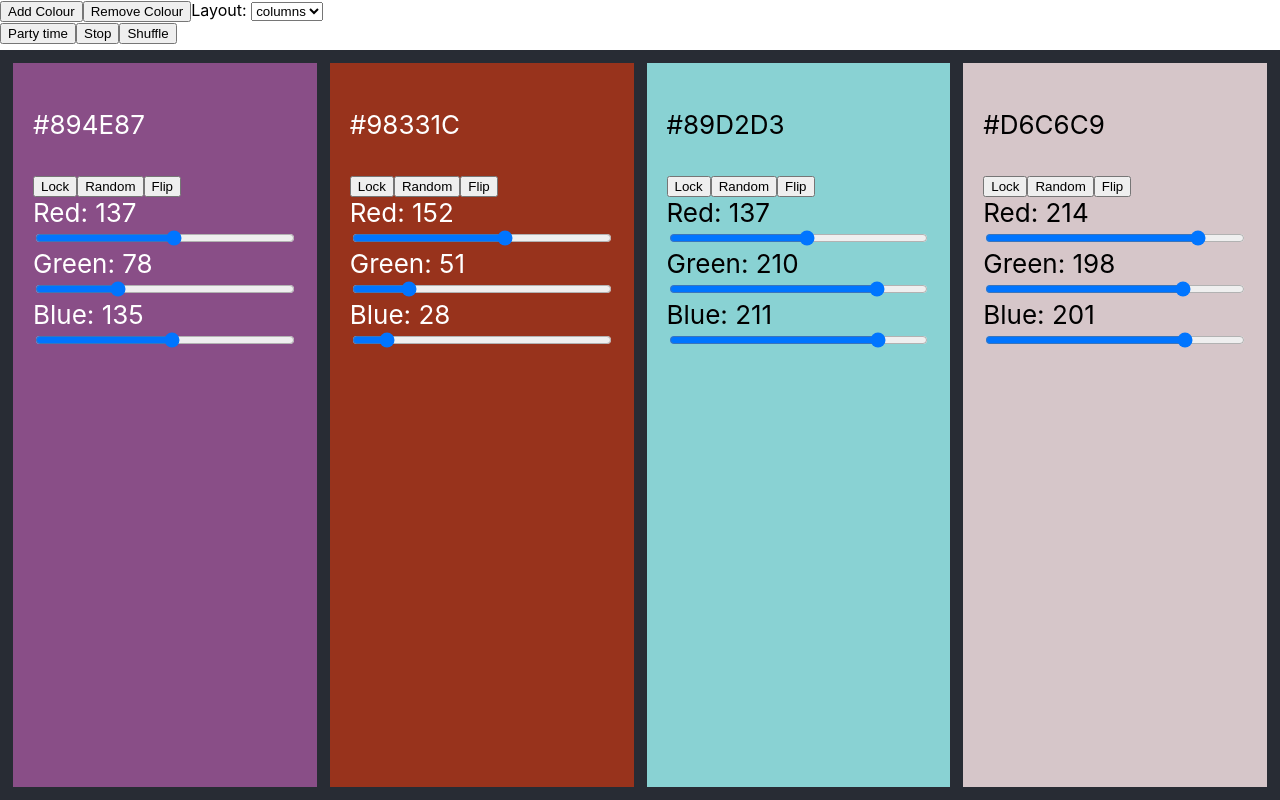
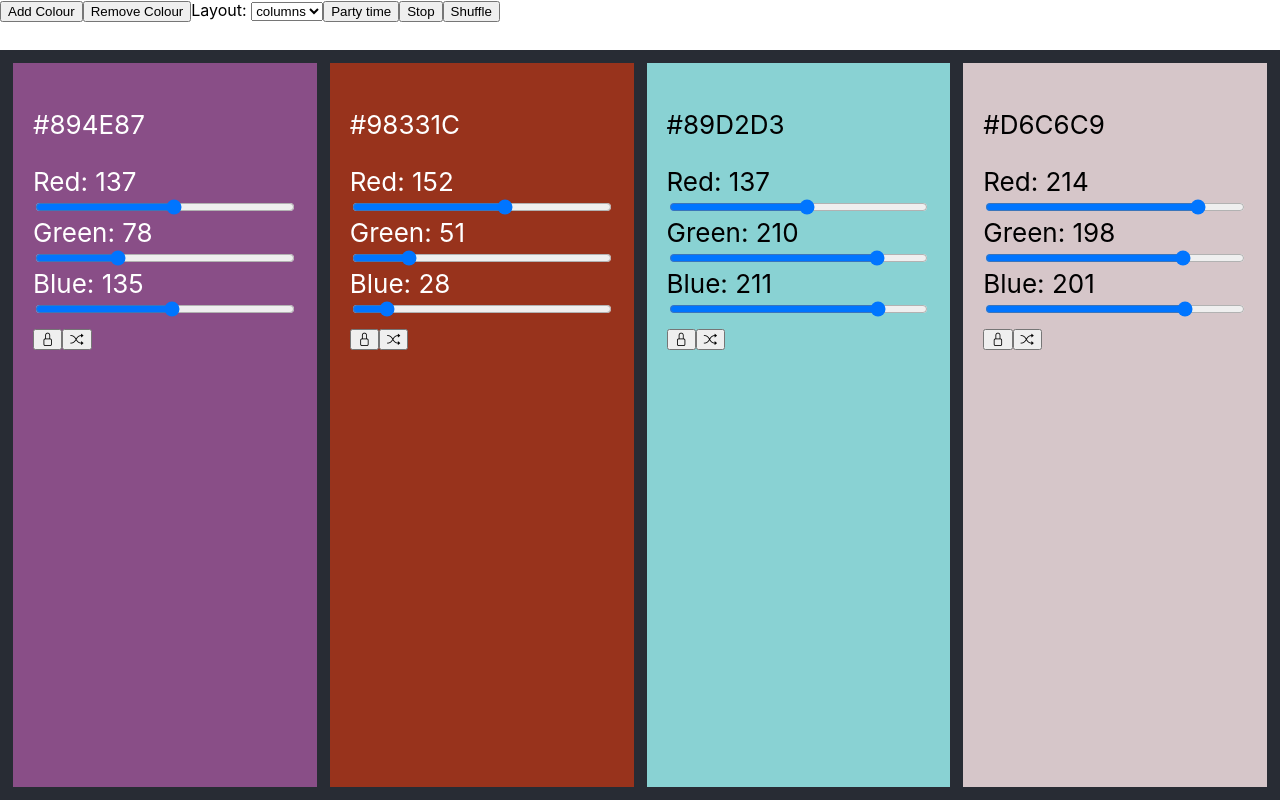
Before and after one commit to jthomas1/schemer-react, a React (Create React App) app: page / in a window 1280 px wide. Built offline with nearby package versions, Linux system fonts and the light colour scheme.

Commit message:
Add bootstrap icons and tidy up buttons

```diff
--- a/public/index.html
+++ b/public/index.html
@@ -24,7 +24,9 @@
       work correctly both with client-side routing and a non-root public URL.
       Learn how to configure a non-root public URL by running `npm run build`.
     -->
-    <title>React App</title>
+    <title>Schemer</title>
+
+    <link rel="stylesheet" href="https://cdn.jsdelivr.net/npm/bootstrap-icons@1.4.0/font/bootstrap-icons.css">
   </head>
   <body>
     <noscript>You need to enable JavaScript to run this app.</noscript>
--- a/src/App.tsx
+++ b/src/App.tsx
@@ -4,7 +4,7 @@ import { ColourBar } from "./components/ColourBar/ColourBar";
 import { SettingsMenu } from "./components/SettingsMenu/SettingsMenu";
 import { ColourFactory } from "./utils/ColourFactory";
 import { Colour } from "./models/Colour";
-import { swapArrayItems, randomInRange } from "./utils/Utils";
+import { swapArrayItems } from "./utils/Utils";
 
 export interface IAppContext {
     colours: Colour[],
@@ -19,7 +19,7 @@ export enum Layouts {
     Grid = 'grid'
 }
 
-export const AppContext = createContext<IAppContext>( {
+export const AppContext = createContext<IAppContext>({
     colours: [],
     setColours: colours => console.warn('no colours provider'),
     layout: 'columns',
@@ -31,7 +31,6 @@ export const useAppContext = () => useContext(AppContext);
 function App() {
     const [ colours, setColours ] = useState<Colour[]>(ColourFactory.generateN(4))
     const [ layout, setLayout ] = useState<string>(Layouts.Columns)
-    const [ partyOn, setPartyOn ] = useState<number>()
     const [ draggingId, setDraggingId ] = useState<string>('')
 
     /**
@@ -61,12 +60,13 @@ function App() {
         }
     })
 
-    function swapColours(index1: number, index2: number) : void {
+    function swapColours(index1: number, index2: number): void {
         setColours(swapArrayItems(colours, index1, index2))
     }
 
-    function dragOver(e :any) {
+    function dragOver(e: any) {
         if (!draggingId) return
+        if (colours.find(c => draggingId === e.currentTarget.id)?.locked) return
         const sourceIndex = colours.findIndex(c => c.id === draggingId)
         const targetIndex = colours.findIndex(c => c.id === e.currentTarget.id);
         if (sourceIndex !== targetIndex) {
@@ -75,6 +75,7 @@ function App() {
     }
 
     function dragStart(e: any) {
+        if (colours.find(c => c.id === e.target.id)?.locked) return
         // for some reason the native dataTransfer API doesn't work in Edge but it does in firefox
         // e.dataTransfer.effectAllowed = "move"
         // e.dataTransfer.setData("text/plain", e.target.id)
@@ -87,33 +88,15 @@ function App() {
         setDraggingId('')
     }
 
-    function shuffle() {
-        swapColours(randomInRange(0,4), randomInRange(0,4))
-    }
-
-    function partyTime() {
-        if (partyOn) return
-        shuffle()
-        setPartyOn(window.setInterval(shuffle, 500))
-    }
-
-    function stopParty() {
-        window.clearInterval(partyOn)
-        setPartyOn(undefined)
-    }
-
     return (
         <div className="App">
-            <AppContext.Provider value={{ colours, setColours, layout, setLayout }}>
+            <AppContext.Provider value={ { colours, setColours, layout, setLayout } }>
                 <header className="app-header">
-                    <SettingsMenu />
-                    <button onClick={partyTime}>Party time</button>
-                    <button onClick={stopParty}>Stop</button>
-                    <button onClick={shuffle}>Shuffle</button>
+                    <SettingsMenu/>
                 </header>
             </AppContext.Provider>
             <main className="colour-container">
-                <ul className={`colour-list ${ layout } `}>{ colours.map(colour =>
+                <ul className={ `colour-list ${ layout } ` }>{ colours.map(colour =>
                     <li
                         id={ colour.id }
                         className="colour-item"
@@ -126,7 +109,7 @@ function App() {
                     >
                         <ColourBar colour={ colour }/>
                     </li>
-                )}</ul>
+                ) }</ul>
             </main>
         </div>
     );
--- a/src/components/ColourBar/ColourBar.tsx
+++ b/src/components/ColourBar/ColourBar.tsx
@@ -14,12 +14,16 @@ interface ColourBarProps {
 
 interface IColourBarContext {
     colour: Colour,
-    updateRGB: (rgb: RGB) => void
+    updateRGB: (rgb: RGB) => void,
+    locked: boolean,
+    toggleLock: () => void
 }
 
-export const ColourBarContext= createContext<IColourBarContext>({
+export const ColourBarContext = createContext<IColourBarContext>({
     colour: ColourFactory.random(),
-    updateRGB: rgb => console.warn('no update rgb provider')
+    updateRGB: rgb => console.warn('no update rgb provider'),
+    locked: false,
+    toggleLock: () => console.warn('no lock provider')
 })
 
 export const useColourBarContext = () => useContext(ColourBarContext);
@@ -35,18 +39,10 @@ export const ColourBar: React.FC<ColourBarProps> = ({ colour }) => {
         color: textColour
     }
 
-    /**
-     * Randomises the background colour unless the user has locked it.
-     */
-    function randomise() {
-        if (locked) return;
-        colour.randomise()
-        updateRGB(colour.rgb)
-    }
-
     function toggleLock() {
         colour.locked = !colour.locked;
         setLocked(!locked)
+        flip()
     }
 
     function flip() {
@@ -59,23 +55,25 @@ export const ColourBar: React.FC<ColourBarProps> = ({ colour }) => {
     }
 
     return (
-        <div style={ styles } className={ `colour-bar ${ flipped ? 'flipped' : '' }` }>
-            <div className="front" aria-hidden={ flipped }>
-                <p draggable onDragStart={suppressEvent}>{ colour.hex.toUpperCase() }</p>
+        <div
+            style={ styles }
+            className={ `colour-bar ${ flipped ? 'flipped' : '' }` }>
+            <div
+                className="front"
+                aria-hidden={ flipped }>
+                <p draggable onDragStart={ suppressEvent }>{ colour.hex.toUpperCase() }</p>
                 <div>
-                    <button onClick={ toggleLock }>{ locked ? 'Unlock' : 'Lock' }</button>
-                    <button onClick={ randomise }>Random</button>
-                    <button onClick={ flip }>Flip</button>
-                </div>
-                <div>
-                    <ColourBarContext.Provider value={{ colour, updateRGB }}>
-                        <ColourControls />
+                    <ColourBarContext.Provider value={ { colour, updateRGB, locked, toggleLock } }>
+                        <ColourControls/>
                     </ColourBarContext.Provider>
-
                 </div>
             </div>
             <div className="back flipped" aria-hidden={ !flipped }>
-                <button  onClick={ flip }>Flip</button>
+                <button
+                    onClick={ toggleLock }
+                    aria-label="Unlock">
+                    <i aria-hidden="true" className="bi-unlock"/>
+                </button>
             </div>
         </div>
     )
--- a/src/components/ColourControls/ColourControls.tsx
+++ b/src/components/ColourControls/ColourControls.tsx
@@ -7,7 +7,7 @@ interface ColourControlsProps {
 }
 
 export const ColourControls: React.FC<ColourControlsProps> = () => {
-    const { colour, updateRGB } = useColourBarContext()
+    const { colour, updateRGB, locked, toggleLock } = useColourBarContext()
 
     function update(e: any) {
         const type = e.target.dataset.colour;
@@ -17,7 +17,17 @@ export const ColourControls: React.FC<ColourControlsProps> = () => {
         }
     }
 
+    /**
+     * Randomises the background colour unless the user has locked it.
+     */
+    function randomise() {
+        if (locked) return;
+        colour.randomise()
+        updateRGB(colour.rgb)
+    }
+
     return (
+        <div>
             <div
                 draggable="false"
                 className="colour-controls">
@@ -55,5 +65,18 @@ export const ColourControls: React.FC<ColourControlsProps> = () => {
                     max="255"
                     defaultValue={ colour.rgb.blue }/>
             </div>
+            <div>
+                <button
+                    onClick={ toggleLock }
+                    aria-label="Lock">
+                    <i aria-hidden="true" className="bi-lock" />
+                </button>
+                <button
+                    onClick={ randomise }
+                    aria-label="Randomise">
+                    <i aria-hidden="true" className="bi-shuffle" />
+                </button>
+            </div>
+        </div>
     )
 }
--- a/src/components/SettingsMenu/SettingsMenu.tsx
+++ b/src/components/SettingsMenu/SettingsMenu.tsx
@@ -1,11 +1,13 @@
-import React, { ChangeEvent } from 'react';
+import React, { ChangeEvent, useState } from 'react';
 import { ColourFactory } from "../../utils/ColourFactory";
 import { useAppContext, Layouts } from "../../App";
+import { randomInRange, swapArrayItems } from "../../utils/Utils";
 
 interface SettingsMenuProps {
 }
 
 export const SettingsMenu: React.FC<SettingsMenuProps> = () => {
+    const [ partyOn, setPartyOn ] = useState<number>()
     const { colours, setColours, layout, setLayout } = useAppContext();
 
     function addColour() {
@@ -22,6 +24,22 @@ export const SettingsMenu: React.FC<SettingsMenuProps> = () => {
         setLayout(event.target.value)
     }
 
+    function shuffle() {
+        const newOrder = swapArrayItems(colours, randomInRange(0, colours.length), randomInRange(0, colours.length))
+        setColours(newOrder)
+    }
+
+    function partyTime() {
+        if (partyOn) return
+        shuffle()
+        setPartyOn(window.setInterval(shuffle, 500))
+    }
+
+    function stopParty() {
+        window.clearInterval(partyOn)
+        setPartyOn(undefined)
+    }
+
     return (
         <div>
             <button type="button" onClick={ addColour }>
@@ -36,6 +54,9 @@ export const SettingsMenu: React.FC<SettingsMenuProps> = () => {
                     return <option key={layout} value={ layout }>{ layout }</option>
                 }) }
             </select>
+            <button onClick={ partyTime }>Party time</button>
+            <button onClick={ stopParty }>Stop</button>
+            <button onClick={ shuffle }>Shuffle</button>
         </div>
     )
 }
```
Lines whose indentation alone changed are shown as unchanged.
